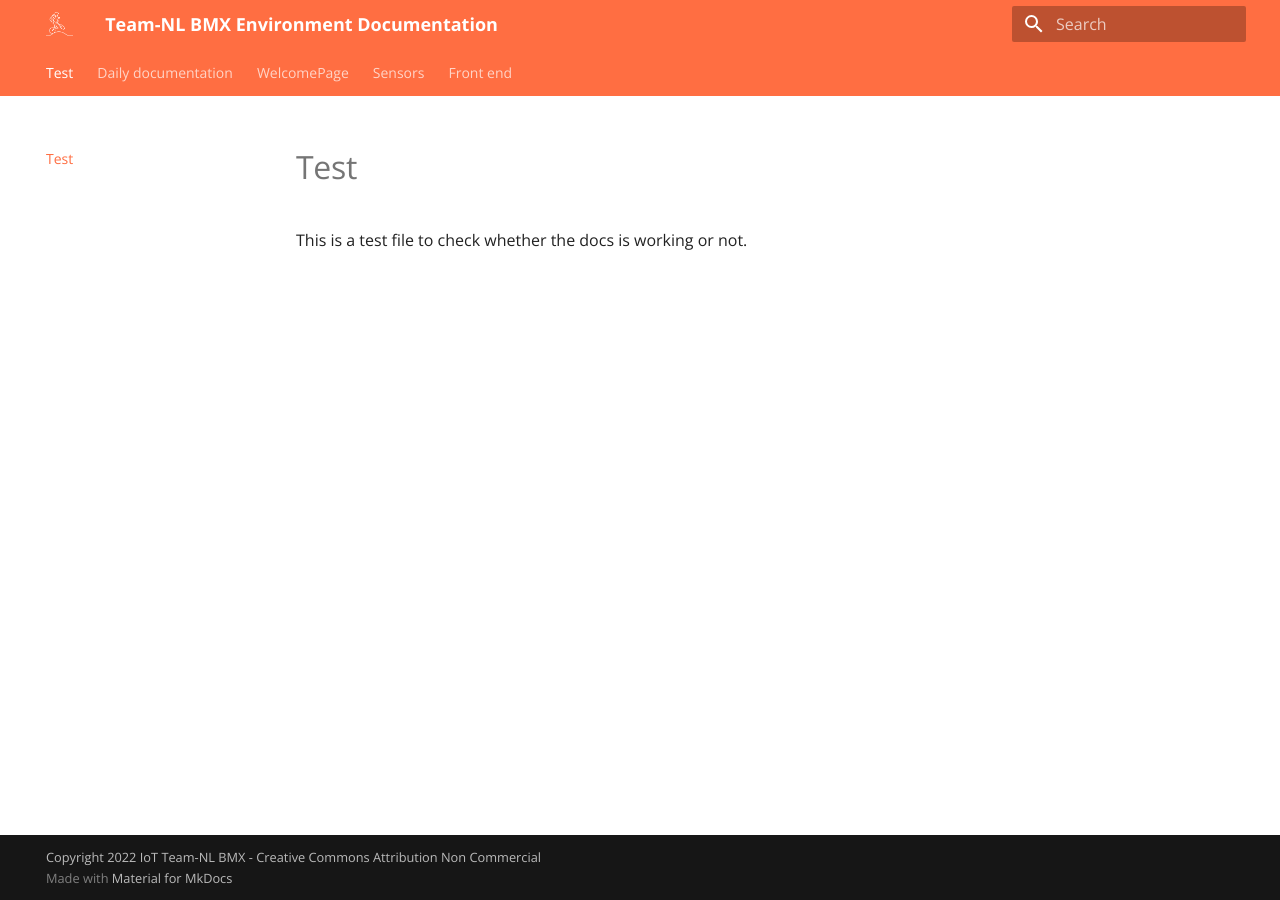
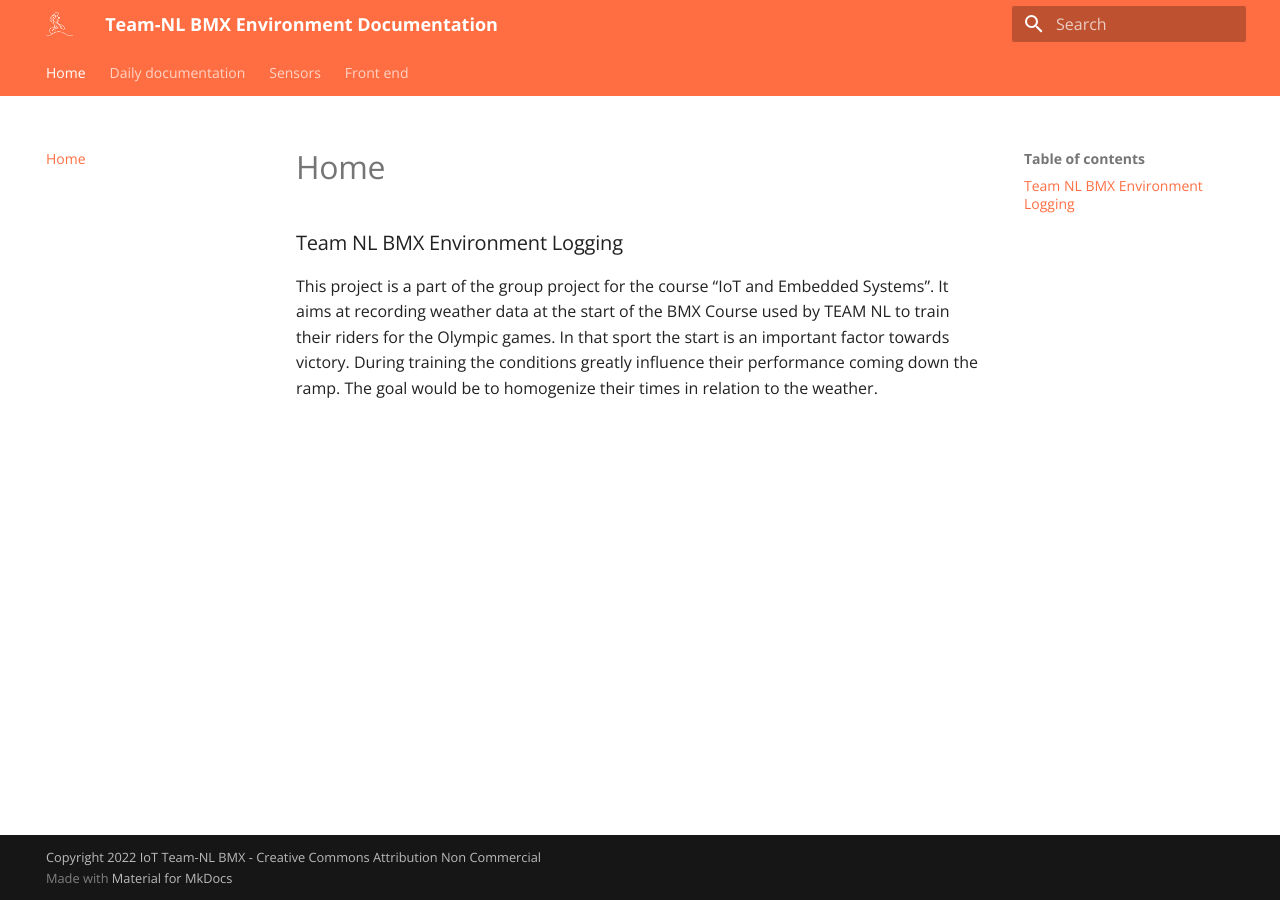
Before and after one commit to TheCodeCompany-Sem/BMX-TEAMNL-IOT, an MkDocs documentation site: the page built from docs/index.md, in a window 1280 px wide. Built offline with MkDocs 1.6.1 and Material for MkDocs 9.7.7, drawn with Linux system fonts in a browser that asks for light colours.

Commit message:
moved the welcome page into the index file

```diff
--- a/docs/index.md
+++ b/docs/index.md
@@ -1,3 +1,6 @@
-# Test
-
-This is a test file to check whether the docs is working or not.
+### Team NL BMX Environment Logging
+This project is a part of the group project for the course "IoT and Embedded Systems".
+It aims at recording weather data at the start of the BMX Course used by TEAM NL to train their riders for the Olympic games.
+In that sport the start is an important factor towards victory.
+During training the conditions greatly influence their performance coming down the ramp.
+The goal would be to homogenize their times in relation to the weather.
```
Also changed, not shown: docs/WelcomePage.md (deleted, +0 -6 lines).
